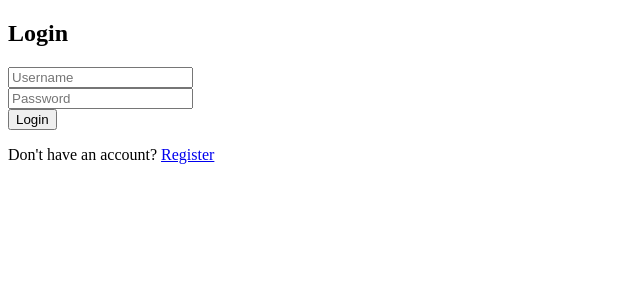
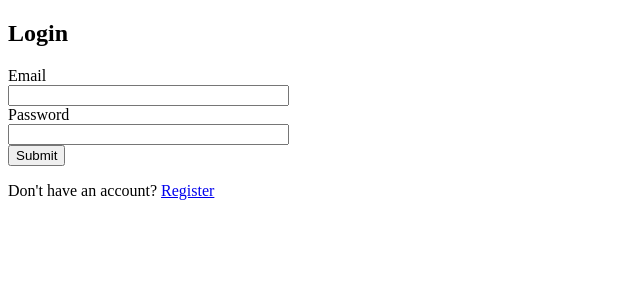
Before and after one commit to TopazAkiko/RICHER, a Python web app: template templates/login.html in a window 1280 px wide. Shown: the top 300 px of the page, without its empty margins (0-640 px from the left). Run offline with Jinja, Linux system fonts and the light colour scheme; the template is opened without the code that fills it, so the values that code supplies are empty, except form fields; tables that the repository leaves empty hold one stand-in row (values such as "Sample post"); form fields are guessed from the names that the template uses.

Commit message:
Initial commit of Flask Richer app

```diff
--- a/templates/login.html
+++ b/templates/login.html
@@ -1,15 +1,30 @@
 <!DOCTYPE html>
-<html>
+<html lang="en">
 <head>
+  <meta charset="UTF-8">
   <title>Login - Richer</title>
 </head>
 <body>
   <h2>Login</h2>
-  <form action="/login" method="post">
-    <input type="text" name="username" placeholder="Username" required><br>
-    <input type="password" name="password" placeholder="Password" required><br>
-    <button type="submit">Login</button>
+
+  <form method="post" action="{{ url_for('login') }}">
+    {{ form.hidden_tag() }}
+
+    <div>
+      {{ form.email.label }}<br>
+      {{ form.email(size=32) }}
+    </div>
+
+    <div>
+      {{ form.password.label }}<br>
+      {{ form.password(size=32) }}
+    </div>
+
+    <div>
+      {{ form.submit() }}
+    </div>
   </form>
-  <p>Don't have an account? <a href="/register">Register</a></p>
+
+  <p>Don't have an account? <a href="{{ url_for('register') }}">Register</a></p>
 </body>
 </html>
```
